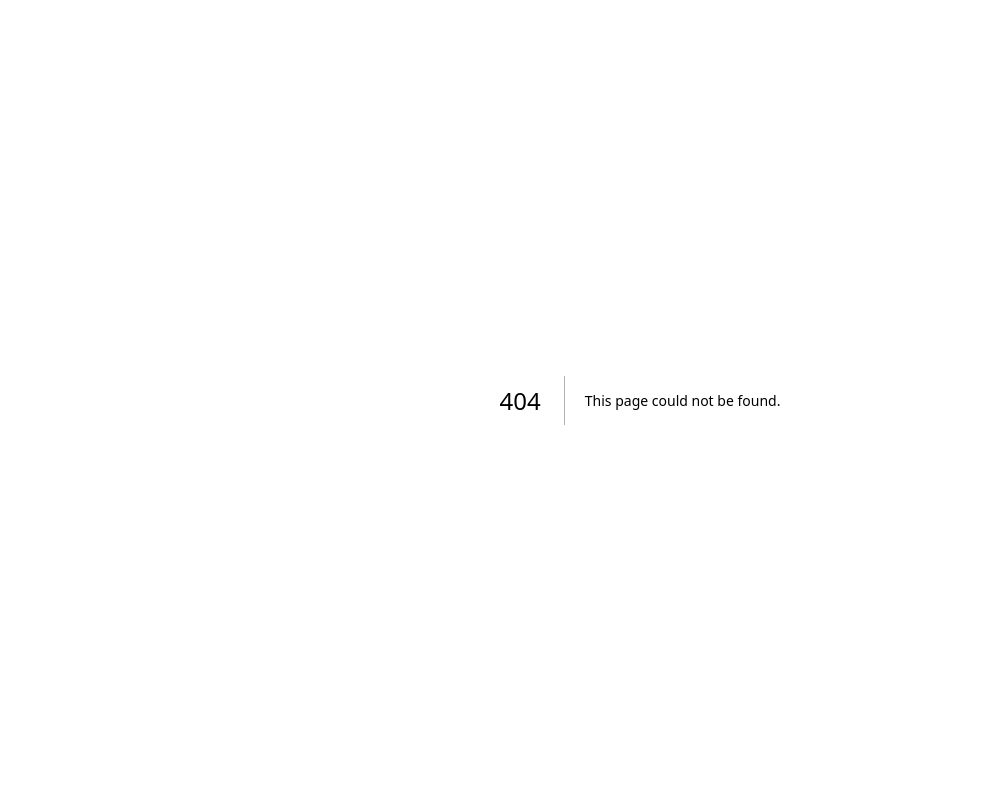
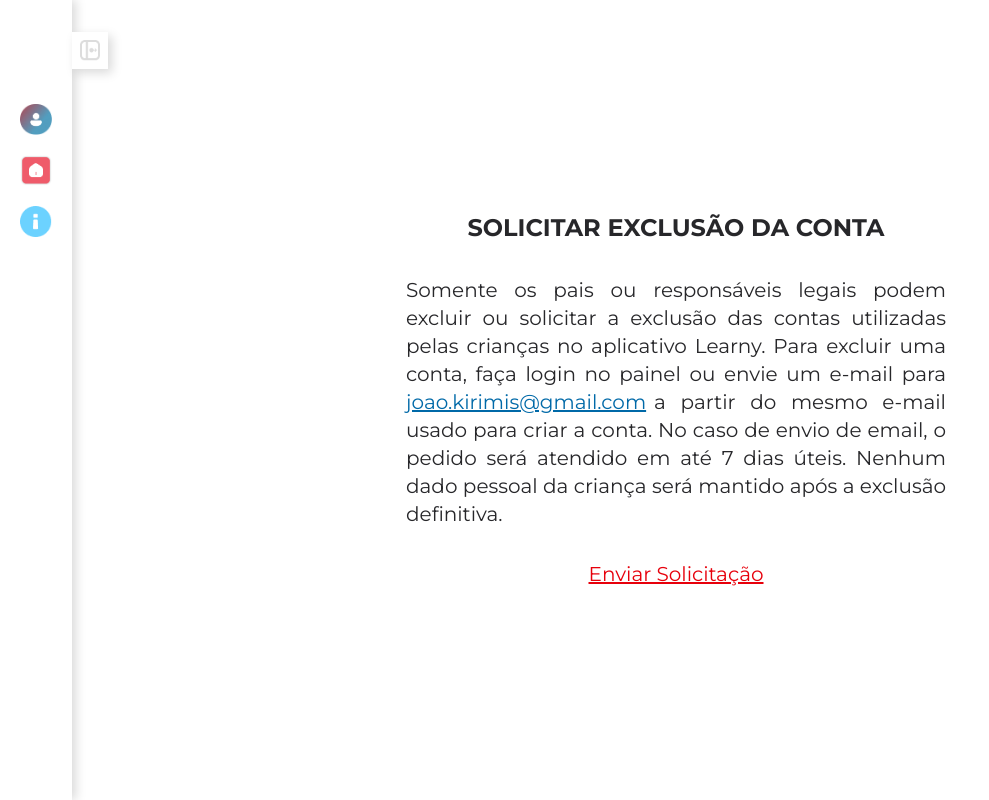
Before and after one commit to jmkirimis/dashboard-learny, a Next.js app: page /excluir-conta-crianca in a window 1280 px wide. Before the commit this address had no page. Shown: the whole page, without its empty margins (0-989 px from the left). Built offline with nearby package versions, Linux system fonts and the light colour scheme.

Commit message:
feat: adiciona pagina para solicitação de exclusão das contas

```diff
--- /dev/null
+++ b/src/app/excluir-conta-crianca/page.tsx
@@ -0,0 +1,30 @@
+"use client";
+
+import NavbarLogin from "@/components/NavbarLogin";
+
+export default function Conta() {
+  return (
+    <div className="flex h-screen overflow-hidden">
+      <NavbarLogin />
+
+      <main className="flex-1 flex items-center justify-center bg-white text-zinc-800">
+        <div className="flex flex-col w-1/2 items-center justify-center rounded-md p-8 gap-8">
+          <span className="text-2xl font-bold">SOLICITAR EXCLUSÃO DA CONTA</span>
+          <p className="text-xl text-justify">
+            Somente os pais ou responsáveis legais podem excluir ou solicitar a exclusão das contas utilizadas pelas crianças no aplicativo Learny.
+            Para excluir uma conta, faça login no painel ou envie um e-mail para <span className="underline text-sky-700 mr-2">joao.kirimis@gmail.com</span>
+            a partir do mesmo e-mail usado para criar a conta.
+            No caso de envio de email, o pedido será atendido em até 7 dias úteis.
+            Nenhum dado pessoal da criança será mantido após a exclusão definitiva.
+            </p>
+
+          <a
+              className="text-xl underline text-red-600"
+              href="https://mail.google.com/mail/?view=cm&fs=1&to=joao.kirimis@gmail.com&su=Solicitação%20de%20Exclusão%20de%20Conta&body=Olá,%0D%0DQuero solicitar a exclusão da conta do meu filho.&ui=2" target="_blank">
+              Enviar Solicitação
+            </a>
+        </div>
+      </main>
+    </div>
+  );
+}
```
